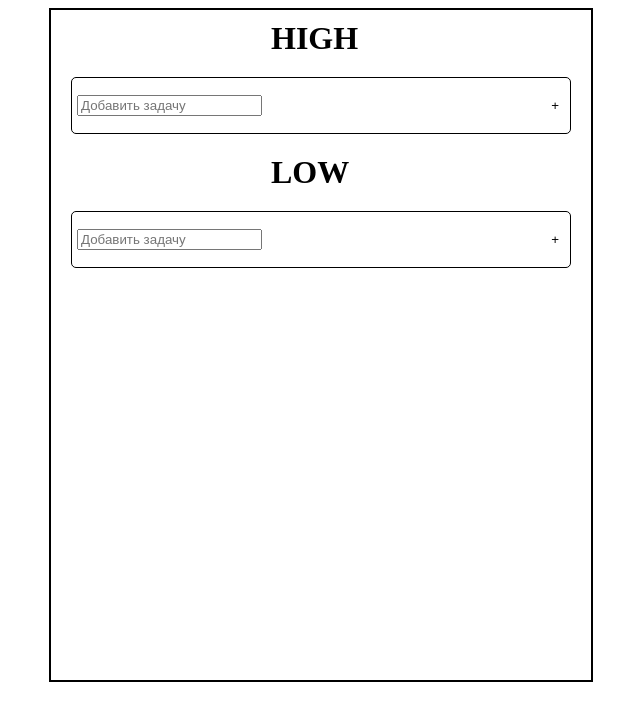
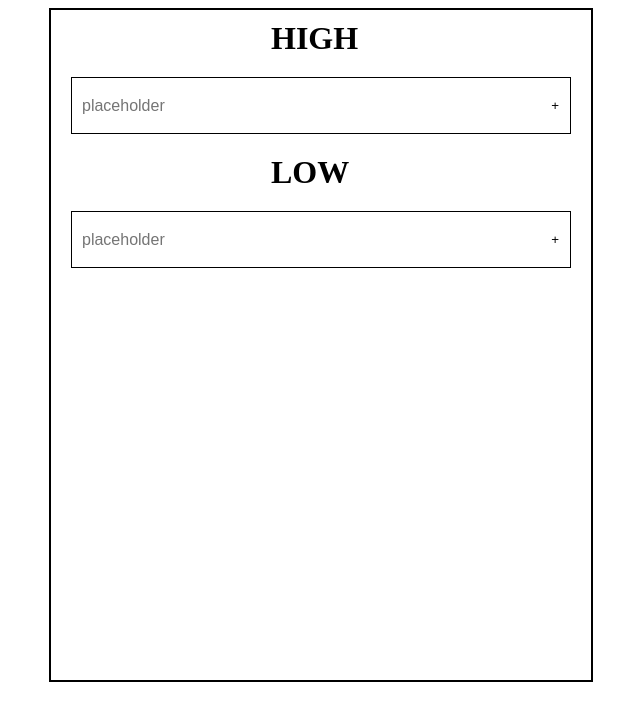
Before and after one commit to innamagkeeva/TODO_COMPONENTS, a Vue app: page / in a window 1280 px wide. Shown: the top 720 px of the page, without its empty margins (319-959 px from the left). Built offline with nearby package versions, Linux system fonts and the light colour scheme; the HTML template or start-up script is replaced by a standard one.

Commit message:
вынесла поле ввода в отдельный компонент

```diff
--- a/src/App.vue
+++ b/src/App.vue
@@ -1,5 +1,7 @@
 <script setup lang="ts">
 import { computed, ref } from 'vue'
+
+import TaskInput from '@/components/TaskInput.vue'
 
 const inputTaskTextHigh = ref('')
 const inputTaskTextLow = ref('')
@@ -54,13 +56,16 @@ function deleteTask(taskToDelete: Task) {
       class="form"
       @submit.prevent="addTask"
     >
-      <input
+      <TaskInput
+        v-model="inputTaskTextHigh"
+        placeholder="Добавить задачу"
+      />
+      <!-- <input
         class="form__input"
         type="text"
-        name="task"
         placeholder="Добавить задачу"
         v-model="inputTaskTextHigh"
-      />
+      /> -->
       <button
         class="Form__button"
         type="submit"
@@ -93,12 +98,16 @@ function deleteTask(taskToDelete: Task) {
       class="form"
       @submit.prevent="addTask"
     >
-      <input
+      <TaskInput
+        v-model="inputTaskTextLow"
+        placeholder="Добавить задачу"
+      />
+      <!-- <input
         class="form__input"
         type="text"
         placeholder="Добавить задачу"
         v-model="inputTaskTextLow"
-      />
+      /> -->
       <button class="Form__button">+</button>
     </form>
     <ul class="list">
@@ -145,7 +154,6 @@ function deleteTask(taskToDelete: Task) {
   max-width: 100%;
   height: 45px;
   border: 1px solid black;
-  border-radius: 5px;
   margin-bottom: 20px;
   display: flex;
   justify-content: space-between;
--- /dev/null
+++ b/src/components/TaskInput.vue
@@ -0,0 +1,34 @@
+<script setup lang="ts">
+defineProps<{
+  placeholder: string
+}>()
+
+// const emit = defineEmits<{
+//   (e: 'update:modelValue', value: string): void
+//   // ???????? тут не могу придумать как сделать краткую запись ?????
+// }>()
+
+const modelValue = defineModel<string>()
+// defineModel: Позволяет компоненту принимать v-model
+// Автоматически связывает  modelValue и событие update:modelValue, то есть меняет его на нужный из родительского
+</script>
+
+<template>
+  <input
+    class="form__input"
+    type="text"
+    placeholder="placeholder"
+    v-model="modelValue"
+  />
+</template>
+
+<style scoped>
+.form__input {
+  flex-grow: 1;
+  height: 30px;
+  font-size: 16px;
+  padding: 5px;
+  border: none;
+  outline: none;
+}
+</style>
```
